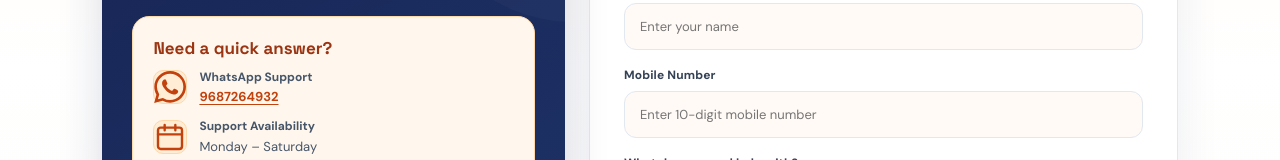
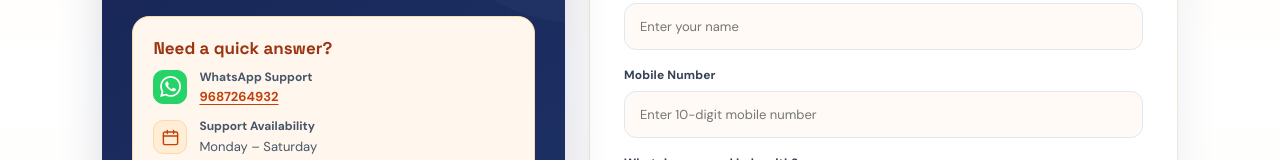
Before and after one commit to tusharjotva44/cricket-box-booking-india, a plain HTML site: page public/index.html in a window 1280 px wide. Shown: the part 3436-3596 px from the top of the page. Drawn offline with Linux system fonts and the light colour scheme; no server answers.

Commit message:
Style support detail icons

```diff
--- a/public/styles.css
+++ b/public/styles.css
@@ -404,3 +404,8 @@
 #contact .contact-support-item b{color:#475569;font-size:12px}
 #contact .contact-support-item span span{color:#475569;font-size:13px;line-height:1.5}
 #contact .contact-support-item a{width:max-content;color:#c2410c;font-size:13px;font-weight:700;text-decoration:underline;text-underline-offset:3px}
+
+/* Support detail icons — WhatsApp brand mark, calendar and response-time clock */
+#contact .contact-support-icon svg{width:19px;height:19px;display:block}
+#contact .contact-support-icon.whatsapp-brand-icon{background:#25D366;border-color:#25D366;color:#fff}
+#contact .contact-support-icon.whatsapp-brand-icon svg{width:21px;height:21px}
```
